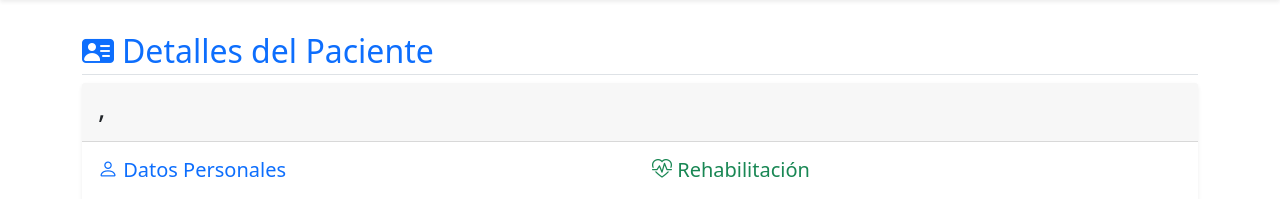
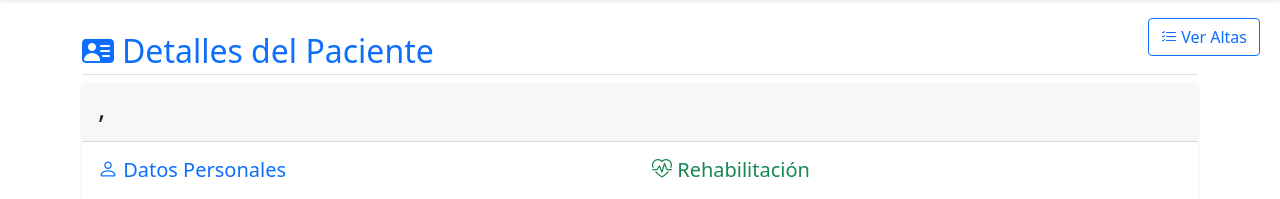
Before and after one commit to NadCarlos/gym_django, a Django app: page /rehabilitacion/pacientes/detail/1 in a window 1280 px wide. Shown: the part 62-261 px from the top of the page. Run offline with Django 4.2, Linux system fonts and the light colour scheme; the visitor is signed in with stand-in values (Sample User, id 1); data that the repository does not hold is empty; some libraries are stand-ins or nearby versions.

Commit message:
altas in paciente_rehab_detail is now a dropdown v2

```diff
--- a/gym/rehabilitacion/templates/pacientes_rehab/detail.html
+++ b/gym/rehabilitacion/templates/pacientes_rehab/detail.html
@@ -1,6 +1,16 @@
 {% extends 'inicio/base.html' %}
 
 {% block content %}
+<div style="position: fixed;top: 80px;right: 20px;width: 290px;max-height: 80vh;overflow-y: auto;z-index: 1050;" class="d-flex justify-content-end mb-4">
+    <button class="btn btn-outline-primary"
+            type="button"
+            data-bs-toggle="collapse"
+            data-bs-target="#altasPanel"
+            aria-expanded="false"
+            aria-controls="altasPanel">
+        <i class="bi bi-list-check"></i> Ver Altas
+    </button>
+</div>
 <div class="container mt-2">
     <!-- Encabezado -->
     <div class="d-flex justify-content-between align-items-center mb-2 border-bottom pb-1">
@@ -169,14 +179,6 @@
                     class="btn btn-outline-primary {% if tiene_pendientes %}disabled{% endif %}">
                         <i class="bi bi-book"></i> Nueva Alta
                     </a>
-                    <button class="btn btn-outline-primary"
-                            type="button"
-                            data-bs-toggle="collapse"
-                            data-bs-target="#altasPanel"
-                            aria-expanded="false"
-                            aria-controls="altasPanel">
-                        <i class="bi bi-list-check"></i> Mostrar Altas
-                    </button>
                 </div>
             </div>
             {% else %}
```
